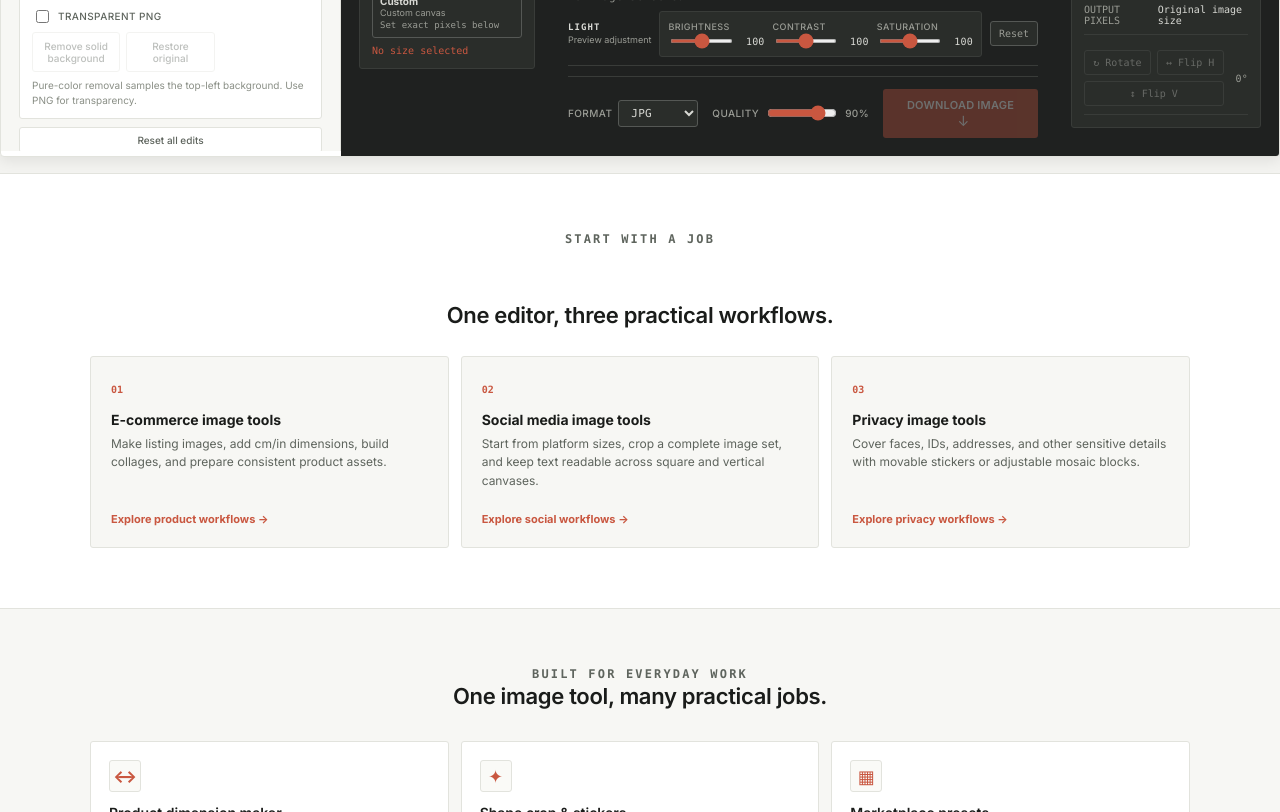
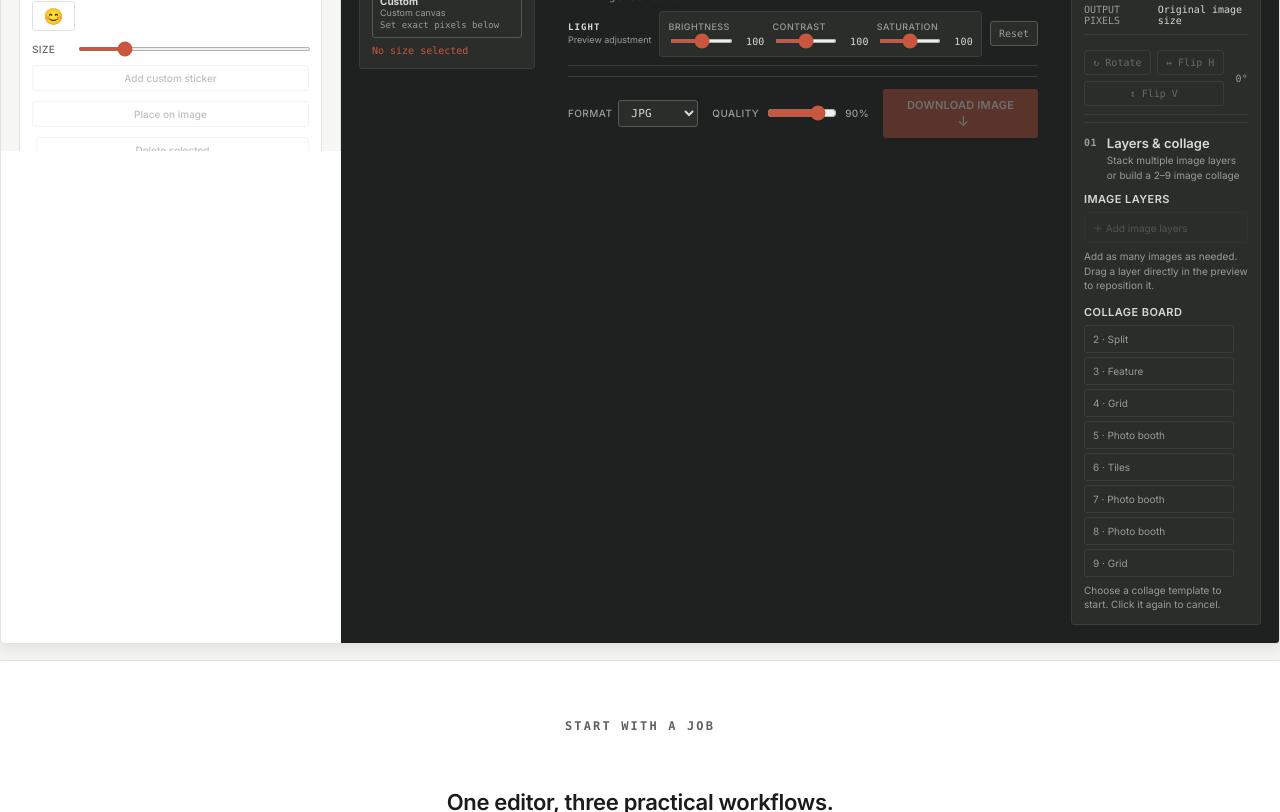
Before and after one commit to samzixiao/image-tools-site, a React (Vite) app: page / in a window 1280 px wide. Shown: the part 920-1732 px from the top of the page. Built offline with nearby package versions, Linux system fonts and the light colour scheme; a web font is replaced by a local one.

Commit message:
Improve editor drag performance and layout

```diff
--- a/src/App.css
+++ b/src/App.css
@@ -503,6 +503,7 @@
   aspect-ratio: 1 / 1;
   max-height: 470px;
   justify-self: center;
+  touch-action: none;
 }
 .stage.is-dragging {
   cursor: grabbing;
@@ -1519,6 +1520,59 @@ footer {
   display: grid;
   gap: 12px;
 }
+.legacy-layers-module { display: none !important; }
+.preview-layers-dock {
+  display: grid;
+  gap: 8px;
+  padding-top: 10px;
+  border-top: 1px solid var(--border-dark);
+}
+.preview-layers-dock .step {
+  margin: 0;
+}
+.preview-layers-dock .step strong,
+.preview-layers-dock .layer-section > b {
+  color: var(--text-on-dark);
+}
+.preview-layers-dock .step span,
+.preview-layers-dock .step small,
+.preview-layers-dock .layer-controls label,
+.preview-layers-dock .layer-order,
+.preview-layers-dock .layer-section small {
+  color: var(--text-on-dark-muted);
+}
+.preview-layers-dock .layers-panel {
+  margin: 0;
+  padding: 0;
+  border: 0;
+  background: transparent;
+}
+.preview-layers-dock .layer-section > button,
+.preview-layers-dock .layer-controls button,
+.preview-layers-dock .collage-templates button,
+.preview-layers-dock .layer-list button {
+  border-color: var(--border-dark);
+  background: var(--bg-workspace-soft);
+  color: var(--text-on-dark-muted);
+}
+.preview-layers-dock .layer-section > button:hover,
+.preview-layers-dock .layer-controls button:hover,
+.preview-layers-dock .collage-templates button:hover,
+.preview-layers-dock .layer-list button:hover {
+  border-color: var(--border-dark-strong);
+  color: var(--text-on-dark);
+}
+.preview-layers-dock .layer-list button.active,
+.preview-layers-dock .collage-templates button.active {
+  border-color: var(--accent);
+  background: var(--accent-soft);
+  color: var(--accent);
+}
+.preview-layers-dock select {
+  border-color: var(--border-dark);
+  background: var(--bg-workspace-soft);
+  color: var(--text-on-dark);
+}
 .layer-section { display: grid; gap: 6px; }
 .layer-section > b {
   color: var(--text);
@@ -2825,8 +2879,8 @@ footer {
   max-width: 100%;
   max-height: 100%;
   object-position: center;
-  transition: transform 0.2s ease;
   transform-origin: center;
+  will-change: transform, filter;
 }
 .preview-image.ellipse,
 .expanded-background.ellipse {
@@ -2900,5 +2954,4 @@ footer {
 }
 .stage > img {
   object-position: center;
-  transition: transform 0.2s ease;
-}
+}
--- a/src/App.tsx
+++ b/src/App.tsx
@@ -209,6 +209,16 @@ function shapePreviewStyle(shape: Shape, scale: number, points: Array<{ x: numbe
   if (shape === "badge") return { clipPath: polygon([[50, 0], [58, 12], [70, 4], [72, 18], [86, 15], [82, 29], [96, 34], [84, 43], [99, 50], [84, 57], [96, 66], [82, 71], [86, 85], [72, 82], [70, 96], [58, 88], [50, 100], [42, 88], [30, 96], [28, 82], [14, 85], [18, 71], [4, 66], [16, 57], [1, 50], [16, 43], [4, 34], [18, 29], [14, 15], [28, 18], [30, 4], [42, 12]]) };
   if (shape === "polygon") return { clipPath: polygon(points.map(({ x, y }) => [x * 100, y * 100])) };
   return { clipPath: `inset(${50 - 50 * safeScale}% round 9%)` };
+}
+function centeredCropForAspect(width: number, height: number, targetAspect: number) {
+  if (!width || !height) return null;
+  const sourceAspect = width / height;
+  if (sourceAspect > targetAspect) {
+    const cropWidth = targetAspect / sourceAspect;
+    return { x: (1 - cropWidth) / 2, y: 0, width: cropWidth, height: 1 };
+  }
+  const cropHeight = sourceAspect / targetAspect;
+  return { x: 0, y: (1 - cropHeight) / 2, width: 1, height: cropHeight };
 }
 const privacyStickers = [
   "mosaic",
@@ -400,6 +410,7 @@ function App() {
   const fileInput = useRef<HTMLInputElement>(null),
     layerInput = useRef<HTMLInputElement>(null),
     privacyInput = useRef<HTMLInputElement>(null);
+  const cropAspectRef = useRef(1);
   const previewSelectionPress = useRef<{
     kind: "layer" | "collage" | "cover";
     id: number;
@@ -444,22 +455,19 @@ function App() {
           ),
         };
 
+  cropAspectRef.current = aspect;
+
+  // The image should be decoded only when its file changes. Preset changes crop synchronously in choosePreset.
   useEffect(() => {
     if (!url) return;
     const image = new Image();
     image.onload = () => {
       setNatural({ width: image.naturalWidth, height: image.naturalHeight });
-      const ratio = image.naturalWidth / image.naturalHeight;
-      if (ratio > aspect) {
-        const width = aspect / ratio;
-        setCrop({ x: (1 - width) / 2, y: 0, width, height: 1 });
-      } else {
-        const height = ratio / aspect;
-        setCrop({ x: 0, y: (1 - height) / 2, width: 1, height });
-      }
+      const nextCrop = centeredCropForAspect(image.naturalWidth, image.naturalHeight, cropAspectRef.current);
+      if (nextCrop) setCrop(nextCrop);
     };
     image.src = url;
-  }, [url, aspect]);
+  }, [url]);
   function loadFile(file?: File) {
     if (!file || !file.type.startsWith("image/")) return;
     const nextUrl = URL.createObjectURL(file);
@@ -519,6 +527,8 @@ function App() {
     setSizeSelected(true);
     setPresetFrameOffset({ x: 0, y: 0 });
     setPresetFrameScale(1);
+    const nextCrop = centeredCropForAspect(natural.width, natural.height, next.width / next.height);
+    if (nextCrop) setCrop(nextCrop);
     if (next.id !== "custom")
       setCustom({ width: next.width, height: next.height });
   }
@@ -1743,6 +1753,52 @@ function App() {
     setSelectedTextId((current) => current === id ? fallback?.id ?? null : current);
     setEditingTextId((current) => current === id ? null : current);
   }
+  const layersModule = (
+    <>
+      <Step n="01" title="Layers & collage" sub="Stack multiple image layers or build a 2–9 image collage" />
+      <div className="layers-panel">
+        <div className="layer-section">
+          <b>Image layers</b>
+          <button disabled={!url && !selectedCollageTemplate} onClick={() => layerInput.current?.click()}>＋ Add image layers</button>
+          <input ref={layerInput} type="file" accept="image/*" multiple hidden onChange={(event: ChangeEvent<HTMLInputElement>) => { addImageLayers(event.target.files ?? []); event.target.value = ""; }} />
+          {(url || imageLayers.length > 0 || collageImages.length > 0) && (
+            <div className="layer-list">
+              {url && <div className="layer-row"><button className={selectedBaseImage ? "active" : ""} onClick={toggleBaseImage}>Base image · {fileName || "Image"}</button><button className="layer-delete" type="button" aria-label="Delete main image" onClick={removeBaseImage}>×</button></div>}
+              {imageLayers.map((layer, index) => <button key={layer.id} className={layer.id === selectedImageLayerId ? "active" : ""} onClick={() => toggleImageLayer(layer.id)}>Layer {index + 1} · {layer.name}</button>)}
+              {collageImages.map((item, index) => <button key={`collage-${item.id}`} className={item.id === selectedCollageImageId ? "active" : ""} onClick={() => toggleCollageImage(item.id)}>Collage {index + 1} · {item.name}</button>)}
+            </div>
+          )}
+          {selectedImageLayer && (
+            <div className="layer-controls">
+              <label>Size <input type="range" min="8" max="90" value={selectedImageLayer.width} onChange={(event) => setImageLayers((current) => current.map((layer) => layer.id === selectedImageLayer.id ? { ...layer, width: Number(event.target.value) } : layer))} /></label>
+              <label>Opacity <input type="range" min="10" max="100" value={selectedImageLayer.opacity} onChange={(event) => setImageLayers((current) => current.map((layer) => layer.id === selectedImageLayer.id ? { ...layer, opacity: Number(event.target.value) } : layer))} /></label>
+              <span className="layer-order">Order: <button onClick={() => reorderImageLayer(selectedImageLayer.id, "bottom")}>Bottom</button><button onClick={() => reorderImageLayer(selectedImageLayer.id, "down")}>↓</button><button onClick={() => reorderImageLayer(selectedImageLayer.id, "up")}>↑</button><button onClick={() => reorderImageLayer(selectedImageLayer.id, "top")}>Top</button></span>
+              <button onClick={() => removeImageLayer(selectedImageLayer.id)}>Delete layer</button>
+            </div>
+          )}
+          <small>Add as many images as needed. Drag a layer directly in the preview to reposition it.</small>
+        </div>
+        <div className="layer-section collage-section">
+          <b>Collage board</b>
+          <div className="collage-templates">
+            {collageTemplates.map((template) => <button key={template.id} className={template.id === collageTemplateId ? "active" : ""} onClick={() => { const isCancel = template.id === collageTemplateId; setCollageTemplateId(isCancel ? null : template.id); collageUploadStartRef.current = null; setCollageUploadStart(null); setSelectedCollageImageId(null); setSelectedBaseImage(false); if (!isCancel) setCollageImages((current) => current.filter((item) => item.slotIndex < template.slots.length)); }}>{template.label}</button>)}
+          </div>
+          {collageImages.length > 0 && <div className="layer-list">{collageImages.map((item) => <button key={item.id} className={item.id === selectedCollageImageId ? "active" : ""} onClick={() => toggleCollageImage(item.id)}>Tile {item.slotIndex + 1} · {item.name}</button>)}</div>}
+          {selectedCollageImage && (
+            <div className="layer-controls">
+              <label>Tile shape
+                <select value={selectedCollageImage.shape} onChange={(event) => setCollageImages((current) => current.map((item) => item.id === selectedCollageImage.id ? { ...item, shape: event.target.value as CollageImage["shape"] } : item))}>
+                  {shapes.filter((item): item is CollageImage["shape"] => item !== "polygon").map((item) => <option key={item} value={item}>{item[0].toUpperCase() + item.slice(1)}</option>)}
+                </select>
+              </label>
+              <button onClick={() => removeCollageImage(selectedCollageImage.id)}>Remove tile</button>
+            </div>
+          )}
+          <small>{selectedCollageTemplate ? `${selectedCollageTemplate.slots.length} slots · click an empty tile in the preview to add images one by one. Select a tile, then use the preview controls below to zoom and drag it into position.` : "Choose a collage template to start. Click it again to cancel."}</small>
+        </div>
+      </div>
+    </>
+  );
   const textModule = (
     <>
       <Step
@@ -1945,6 +2001,7 @@ function App() {
                 event.target.value = "";
               }}
             />
+            <div className="legacy-layers-module" aria-hidden="true">
             <Step
               n="01"
               title="Layers & collage"
@@ -2001,6 +2058,7 @@ function App() {
                 )}
                 <small>{selectedCollageTemplate ? `${selectedCollageTemplate.slots.length} slots · click an empty tile in the preview to add images one by one. Select a tile, then use the preview controls below to zoom and drag it into position.` : "Choose a collage template to start. Click it again to cancel."}</small>
               </div>
+            </div>
             </div>
             {textModule}
             <Step
@@ -2925,6 +2983,9 @@ function App() {
                 </div>
                 <span>{rotation}°</span>
               </div>
+              <div className="preview-layers-dock">
+                {layersModule}
+              </div>
               {url && (
                 <button className="danger-action" type="button" onClick={removeBaseImage}>
                   Remove main image
```
Also changed, not shown: scripts/editor-contract-check.mjs (+10 -0 lines).
